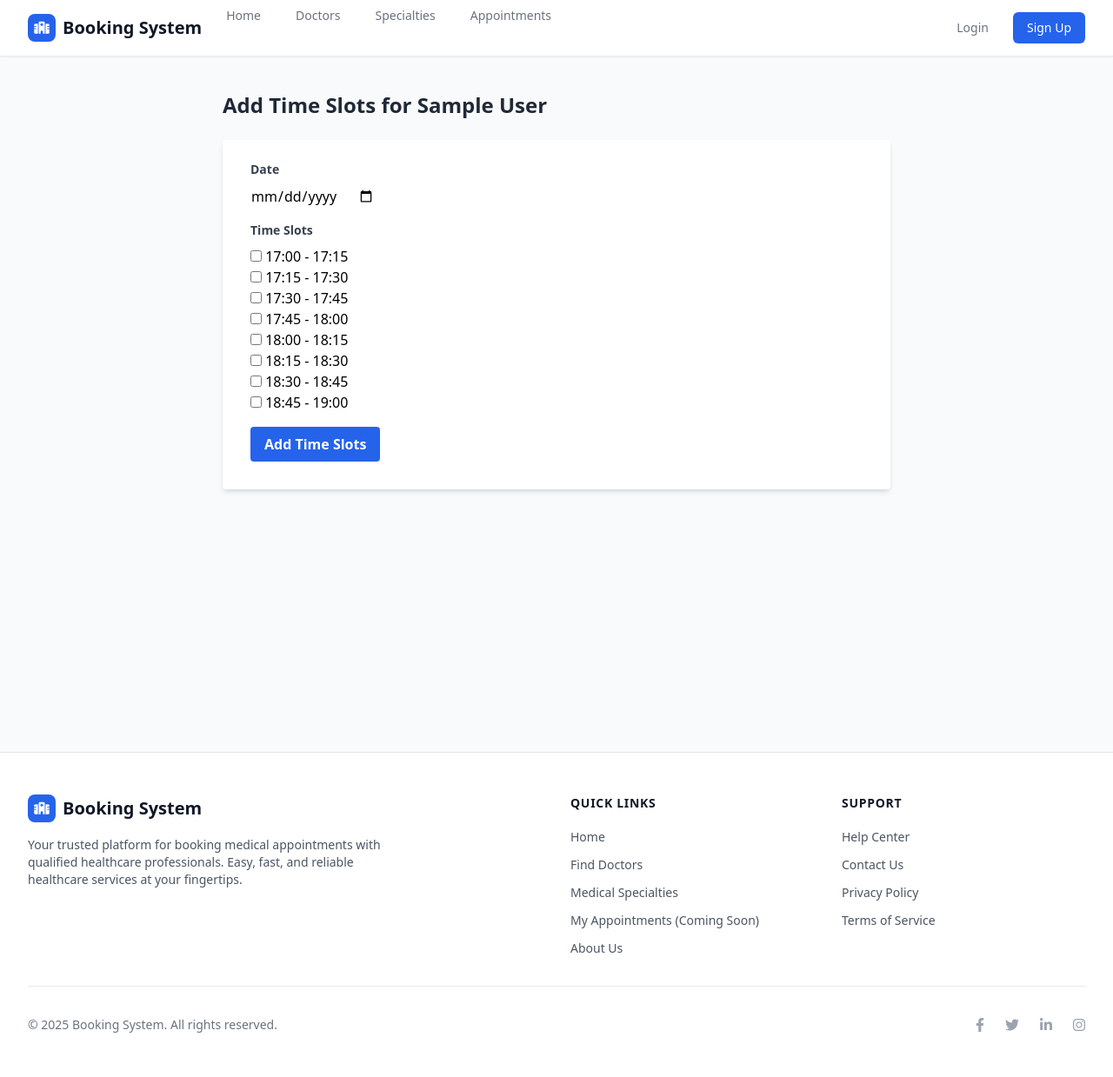
After one commit to ArmanAghania/booking-system, a Django app: page /appointments/admin-add-time-slot/1/ in a window 1280 px wide. The commit adds this page. Shown: the whole page at 87% size. Run offline with Django 5.2, Linux system fonts and the light colour scheme; tables that the repository leaves empty hold one stand-in row (values such as "Sample post"); some libraries are stand-ins or nearby versions.

Commit message:
Add slot time with admin user

```diff
--- a/appointments/forms.py
+++ b/appointments/forms.py
@@ -1,6 +1,7 @@
 # appointments/forms.py
+from datetime import time
 from django import forms
-from .models import Appointment
+from .models import Appointment, TimeSlot
 
 class AppointmentForm(forms.ModelForm):
     class Meta:
@@ -13,3 +14,30 @@ class AppointmentForm(forms.ModelForm):
                 "placeholder": "Enter any notes for the doctor..."
             }),
         }
+
+
+TIME_CHOICES = [
+    (time(17, 0), "17:00 - 17:15"),
+    (time(17, 15), "17:15 - 17:30"),
+    (time(17, 30), "17:30 - 17:45"),
+    (time(17, 45), "17:45 - 18:00"),
+    (time(18, 0), "18:00 - 18:15"),
+    (time(18, 15), "18:15 - 18:30"),
+    (time(18, 30), "18:30 - 18:45"),
+    (time(18, 45), "18:45 - 19:00"),
+
+]
+
+class AdminAddTimeSlot(forms.Form):
+    date = forms.DateField(
+        widget=forms.DateInput(attrs={
+            "type": "date",
+            "class": "form-control",
+            "placeholder": "Select date"
+        })
+    )
+    start_time = forms.MultipleChoiceField(
+        choices=TIME_CHOICES,
+        widget=forms.CheckboxSelectMultiple(),
+        label="Time Slots"
+    )
--- a/appointments/urls.py
+++ b/appointments/urls.py
@@ -28,4 +28,6 @@ urlpatterns = [
         views.pay_appointment_view,
         name="pay_appointment",
     ),
+    path("admin-add-time-slot/<int:doctor_id>/", views.admin_add_time_slot_view, name="admin_add_time_slot"),
+
 ]
--- a/appointments/views.py
+++ b/appointments/views.py
@@ -1,14 +1,16 @@
+from calendar import weekday
+
 from django.db import transaction
 from django.http import HttpResponse, JsonResponse
 from django.utils.dateparse import parse_date
-from datetime import date, timedelta
+from datetime import date, timedelta, datetime
 from doctors.models import Doctor
 from django.contrib.auth.decorators import login_required
 from django.shortcuts import render, get_object_or_404, redirect
 from django.contrib import messages
 from django.views.decorators.http import require_http_methods
 from .models import TimeSlot, Appointment
-from .forms import AppointmentForm
+from .forms import AppointmentForm, AdminAddTimeSlot
 
 
 @login_required
@@ -202,3 +204,37 @@ def calendar_book_view(request, doctor_id):
         "end_date": end_date,
     }
     return render(request, "appointments/calendar_book.html", context)
+
+
+def admin_add_time_slot_view(request, doctor_id):
+    doctor = get_object_or_404(Doctor, id=doctor_id)
+
+    if request.method == "POST":
+        form = AdminAddTimeSlot(request.POST)
+        if form.is_valid():
+            date = form.cleaned_data['date']
+            start_times = form.cleaned_data['start_time']
+
+            start_date = date
+            end_date = datetime(date.year, 12, 31).date()
+            weekday = start_date.weekday()
+
+            current_date = start_date
+            while current_date <= end_date:
+                if current_date.weekday() == weekday:
+                    for start in start_times:
+                        start = datetime.strptime(start, "%H:%M:%S").time()
+                        end = (datetime.combine(current_date, start) + timedelta(minutes=15)).time()
+                        TimeSlot.objects.get_or_create(
+                            doctor=doctor,
+                            date=current_date,
+                            start_time=start,
+                            end_time=end
+                        )
+                current_date += timedelta(days=1)
+
+            return redirect("appointments:appointment_list")
+    else:
+        form = AdminAddTimeSlot()
+
+    return render(request, "appointments/admin_add_time_slot.html", {"form": form, "doctor": doctor})
--- /dev/null
+++ b/templates/appointments/admin_add_time_slot.html
@@ -0,0 +1,34 @@
+{% extends "base.html" %}
+
+{% block title %}Add Time Slots{% endblock %}
+
+{% block content %}
+<div class="max-w-3xl mx-auto py-10">
+    <h1 class="text-2xl font-bold text-gray-800 mb-6">Add Time Slots for {{ doctor.user.get_full_name }}</h1>
+
+    <form method="POST" class="bg-white shadow-md rounded px-8 pt-6 pb-8 mb-4">
+        {% csrf_token %}
+        <div class="mb-4">
+            <label class="block text-gray-700 text-sm font-bold mb-2">Date</label>
+            {{ form.date }}
+            {% if form.date.errors %}
+                <p class="text-red-500 text-xs italic mt-2">{{ form.date.errors.0 }}</p>
+            {% endif %}
+        </div>
+
+        <div class="mb-4">
+            <label class="block text-gray-700 text-sm font-bold mb-2">Time Slots</label>
+            {{ form.start_time }}
+            {% if form.start_time.errors %}
+                <p class="text-red-500 text-xs italic mt-2">{{ form.start_time.errors.0 }}</p>
+            {% endif %}
+        </div>
+
+        <div class="flex items-center justify-between">
+            <button type="submit" class="bg-primary-600 hover:bg-primary-700 text-white font-bold py-2 px-4 rounded focus:outline-none focus:shadow-outline">
+                Add Time Slots
+            </button>
+        </div>
+    </form>
+</div>
+{% endblock %}
```
Also changed, not shown: templates/doctors/doctor_detail.html (+6 -3 lines).
